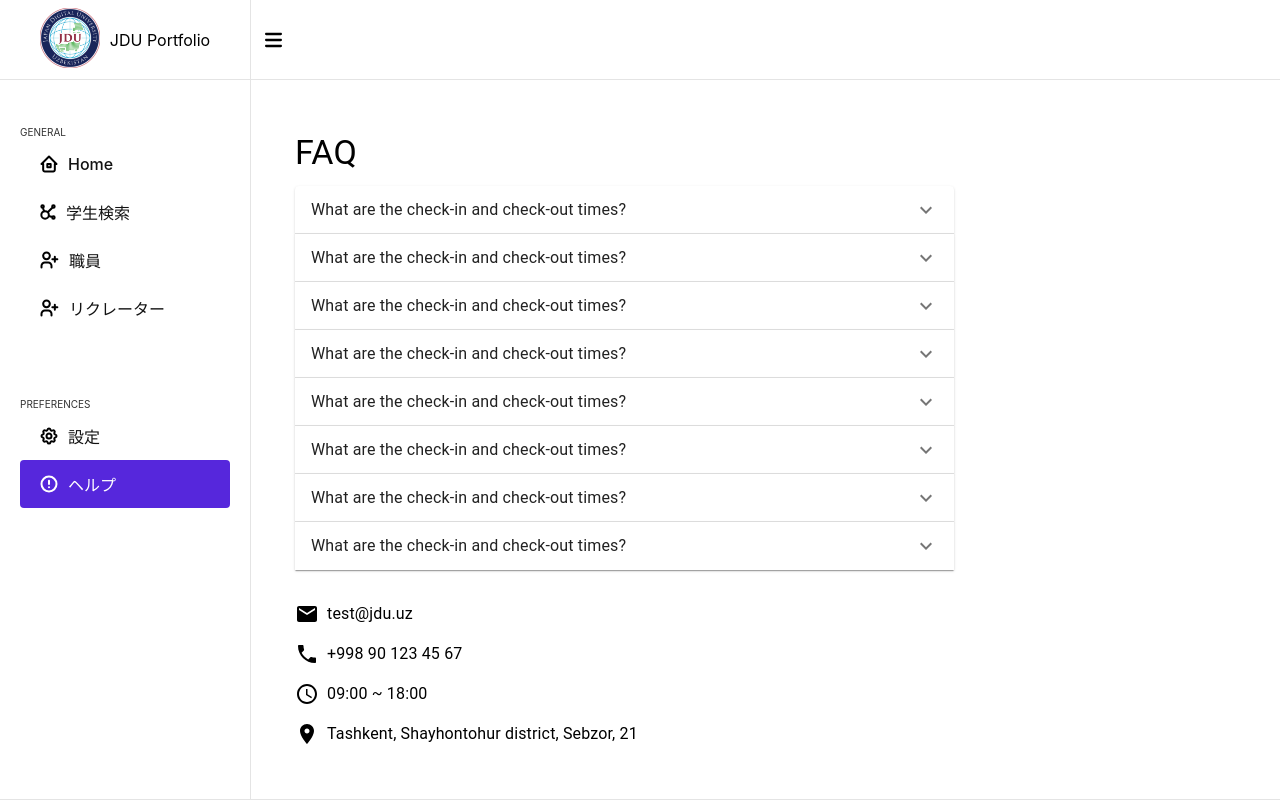
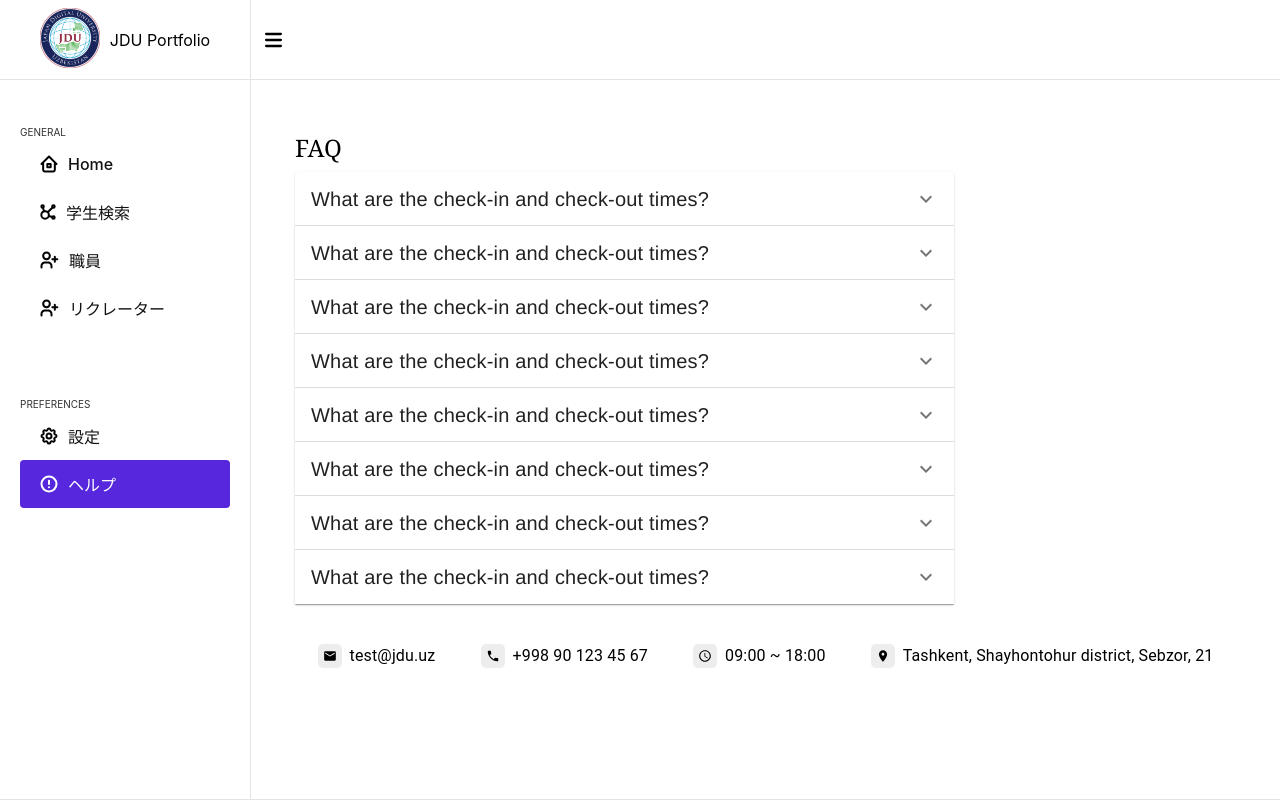
Before and after one commit to jdu211171/portfolio-all, a React (Vite) app in the folder portfolio-client/: page /help in a window 1280 px wide. Built offline with nearby package versions, Linux system fonts and the light colour scheme; sample sign-in values are in the browser's storage; a web font is replaced by a local one.

Commit message:
"FAQ page update style"

```diff
--- a/portfolio-client/src/pages/faq/Faq.jsx
+++ b/portfolio-client/src/pages/faq/Faq.jsx
@@ -12,6 +12,7 @@ import EmailIcon from '@mui/icons-material/Email';
 import PhoneIcon from '@mui/icons-material/Phone';
 import AccessTimeIcon from '@mui/icons-material/AccessTime';
 import LocationOnIcon from '@mui/icons-material/LocationOn';
+import FAQstyle from "./Faq.module.css";
 
 const FAQ = () => {
   const [expanded, setExpanded] = useState(false);
@@ -22,47 +23,46 @@ const FAQ = () => {
 
   return (
     <Container style={{ marginTop: '2rem' }}>
-      <Typography variant="h4" gutterBottom>
+      <Typography variant='h5' gutterBottom className={FAQstyle["faq-title"]}>
         FAQ
       </Typography>
       {Array(8).fill().map((_, index) => (
-        <Accordion
+        <Accordion className={FAQstyle["accordion-box"]}
           key={index}
           expanded={expanded === `panel${index}`}
           onChange={handleChange(`panel${index}`)}
           defaultExpanded={index === 0}
-          sx={{ width: '70%' }}
         >
           <AccordionSummary
             expandIcon={<ExpandMoreIcon />}
             aria-controls={`panel${index}bh-content`}
             id={`panel${index}bh-header`}
           >
-            <Typography>What are the check-in and check-out times?</Typography>
+            <Typography className={FAQstyle["title-accordion"]}>What are the check-in and check-out times?</Typography>
           </AccordionSummary>
           <AccordionDetails>
-            <Typography>
+            <Typography className={FAQstyle['body-accordion']}>
               The check-in time is from 2:00 PM and the check-out time is until 12:00 PM.
             </Typography>
           </AccordionDetails>
         </Accordion>
       ))}
-      <Box style={{ marginTop: '2rem' }}>
-        <Box display="flex" style={{ marginBottom: '1rem' }}>
-          <EmailIcon />
-          <Typography style={{ marginLeft: '0.5rem' }}>test@jdu.uz</Typography>
+      <Box className={FAQstyle["help-info-box"]}>
+        <Box className={FAQstyle["faq-box"]}>
+          <EmailIcon className={FAQstyle["faq-icons"]} />
+          <Typography >test@jdu.uz</Typography>
         </Box>
-        <Box display="flex" alignItems="center" style={{ marginBottom: '1rem' }}>
-          <PhoneIcon />
-          <Typography style={{ marginLeft: '0.5rem' }}>+998 90 123 45 67</Typography>
+        <Box className={FAQstyle["faq-box"]}>
+          <PhoneIcon className={FAQstyle["faq-icons"]} />
+          <Typography >+998 90 123 45 67</Typography>
         </Box>
-        <Box display="flex" alignItems="center" style={{ marginBottom: '1rem' }}>
-          <AccessTimeIcon />
-          <Typography style={{ marginLeft: '0.5rem' }}>09:00 ~ 18:00</Typography>
+        <Box className={FAQstyle["faq-box"]}>
+          <AccessTimeIcon className={FAQstyle["faq-icons"]} />
+          <Typography >09:00 ~ 18:00</Typography>
         </Box>
-        <Box display="flex" alignItems="center">
-          <LocationOnIcon />
-          <Typography style={{ marginLeft: '0.5rem' }}>
+        <Box className={FAQstyle["faq-box"]}>
+          <LocationOnIcon className={FAQstyle["faq-icons"]} />
+          <Typography >
             Tashkent, Shayhontohur district, Sebzor, 21
           </Typography>
         </Box>
--- /dev/null
+++ b/portfolio-client/src/pages/faq/Faq.module.css
@@ -0,0 +1,28 @@
+.faq-title{
+    font-family: Georgia, 'Times New Roman', Times, serif !important;
+}
+.accordion-box{
+    width: 70%;
+}
+.title-accordion{
+    font-family: 'Franklin Gothic Medium', 'Arial Narrow', Arial, sans-serif !important;
+    font-size: 20px !important;
+}
+.body-accordion{
+    font-family: Times, Helvetica, sans-serif !important;
+}
+
+.help-info-box{
+    margin-top: 40px;
+    display: flex;
+    justify-content: space-around;
+}
+.faq-box{
+    display: flex;
+}
+.faq-icons{
+    margin-right: 0.5rem;
+    background-color: rgba(79, 78, 78, 0.1);
+    border-radius: 5px;
+    padding: 5px;
+}
--- a/portfolio-client/src/pages/setting/Setting.jsx
+++ b/portfolio-client/src/pages/setting/Setting.jsx
@@ -2,7 +2,7 @@ import React, { useState } from "react";
 import { Container, TextField, Button, Avatar, Grid, Box, IconButton, InputAdornment } from "@mui/material";
 import { PhotoCamera, Visibility, VisibilityOff } from "@mui/icons-material"; // Icon lar
 import jduLogo from "../../assets/logo.png";
-import SettingStyle from "./Setting.module.scss";
+import SettingStyle from "./Setting.module.css";
 
 const Setting = () => {
   const [avatarImage, setAvatarImage] = useState(jduLogo); // xozirgi default image *fayldan olingan rasm
```
Also changed, not shown: portfolio-client/src/pages/faq/Faq.module.scss (deleted), portfolio-client/src/pages/setting/Setting.module.css (renamed from portfolio-client/src/pages/setting/Setting.module.scss).
